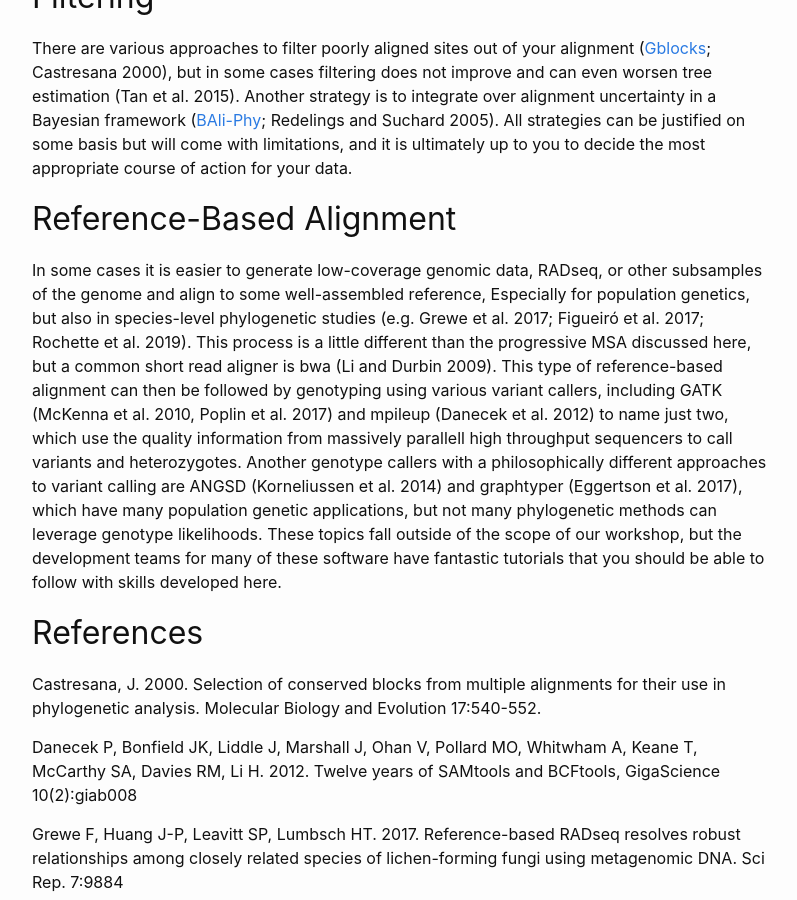
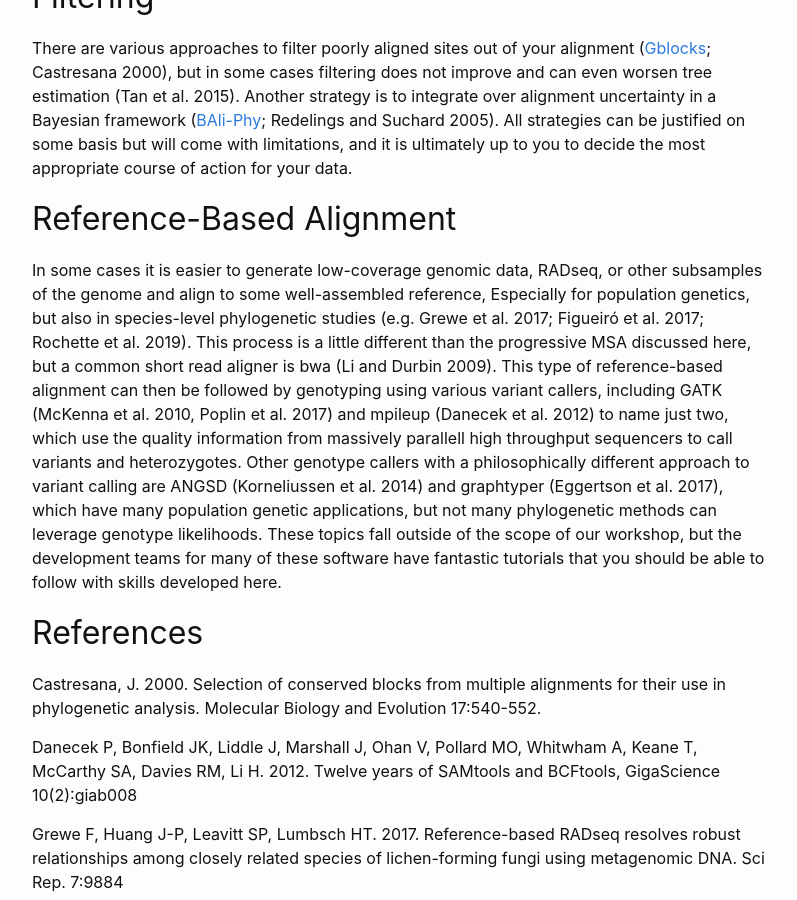
Before and after one commit to molevolworkshop/molevolworkshop.github.io, a Jekyll site: the page built from software/alignment-lab.md, in a window 1280 px wide and 900 px high, scrolled down 6344 px. Shown: the whole window, without its empty margins (238-1035 px from the left). Built offline with Jekyll 4.4.1, drawn with Linux system fonts in a browser that asks for light colours.

Commit message:
Update alignment-lab.md

```diff
--- a/software/alignment-lab.md
+++ b/software/alignment-lab.md
@@ -308,8 +308,8 @@ Figueiró et al. 2017; Rochette et al. 2019). This process is a little
 different than the progressive MSA discussed here, but a common short
 read aligner is bwa (Li and Durbin 2009). This type of reference-based
 alignment can then be followed by genotyping using various variant callers, including GATK (McKenna et al.
-2010, Poplin et al. 2017) and mpileup (Danecek et al. 2012) to name just two, which use the quality information from massively parallell high throughput sequencers to call variants and heterozygotes. Another genotype callers with a
-philosophically different approaches to variant calling are ANGSD
+2010, Poplin et al. 2017) and mpileup (Danecek et al. 2012) to name just two, which use the quality information from massively parallell high throughput sequencers to call variants and heterozygotes. Other genotype callers with a
+philosophically different approach to variant calling are ANGSD
 (Korneliussen et al. 2014) and graphtyper (Eggertson et al. 2017), which have many population genetic
 applications, but not many phylogenetic methods can leverage genotype
 likelihoods. These topics fall outside of the scope of our workshop, but
```
